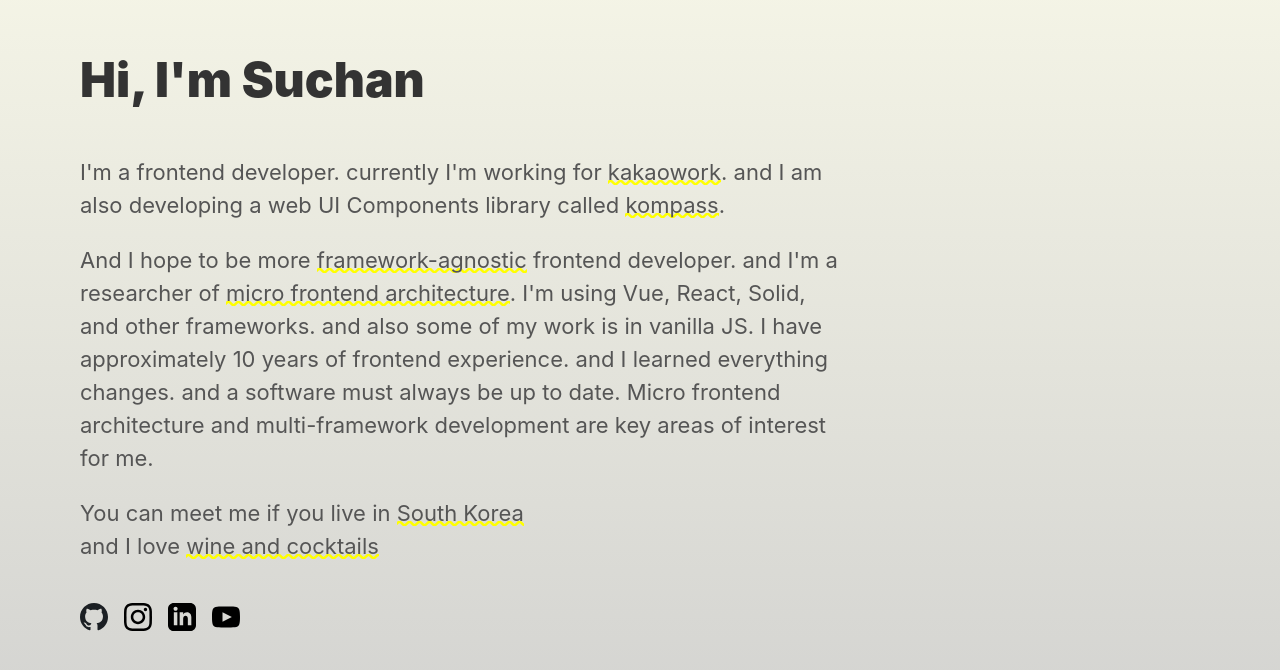
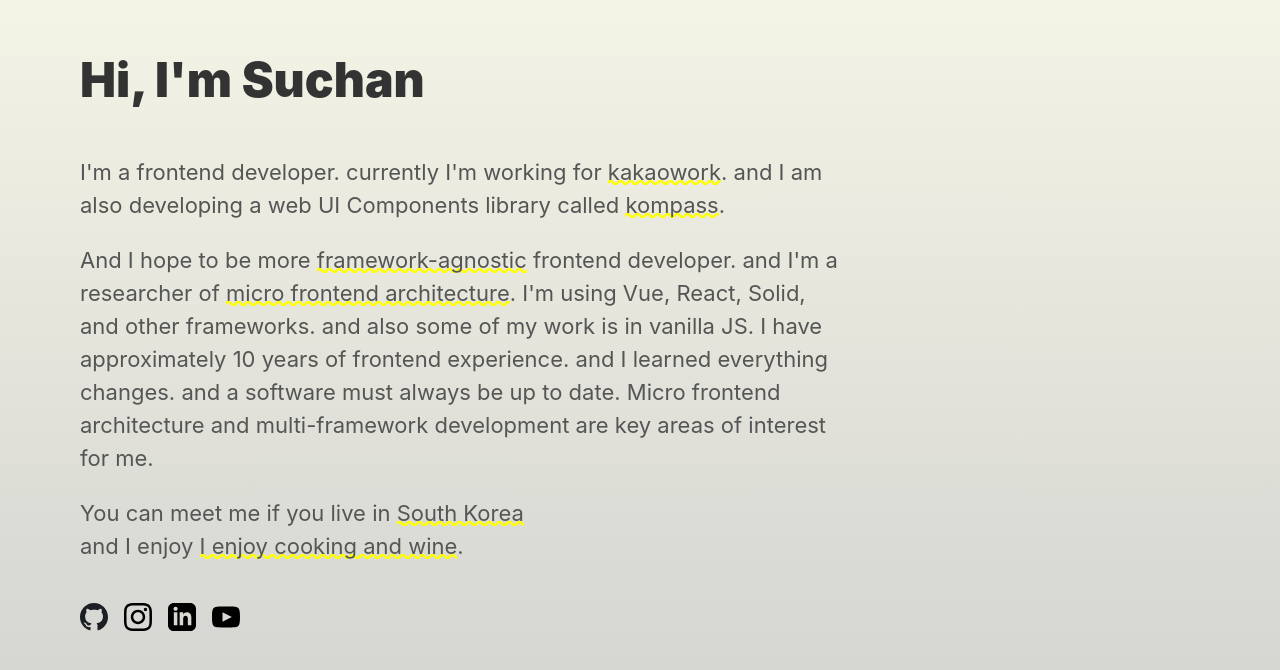
Before and after one commit to hakoiko/portfolio, a Vue app: page / in a window 1280 px wide. Shown: the part 146-816 px from the top of the page. Built offline with nearby package versions, Linux system fonts and the light colour scheme.

Commit message:
improve: GPT의 도움으로 문장 개선

```diff
--- a/src/components/Intro.vue
+++ b/src/components/Intro.vue
@@ -8,7 +8,7 @@
     <p class="intro-paragraph">And I hope to be more <em>framework-agnostic</em> frontend developer. and I'm a researcher of <em>micro frontend architecture</em>. I'm using Vue, React, Solid, and other frameworks. and also some of my work is in vanilla JS. I have approximately 10 years of frontend experience. and I learned everything changes. and a software must always be up to date. Micro frontend architecture and multi-framework development are key areas of interest for me.</p>
     <p class="intro-paragraph">
       You can meet me if you live in <em>South Korea</em><br/>
-      and I love <em>wine and cocktails</em>
+      and I enjoy <em>I enjoy cooking and wine</em>.
     </p>
 
     <div class="intro-links">
```
Also changed, not shown: 5 other files (tests, documents, lock files or other folders).
